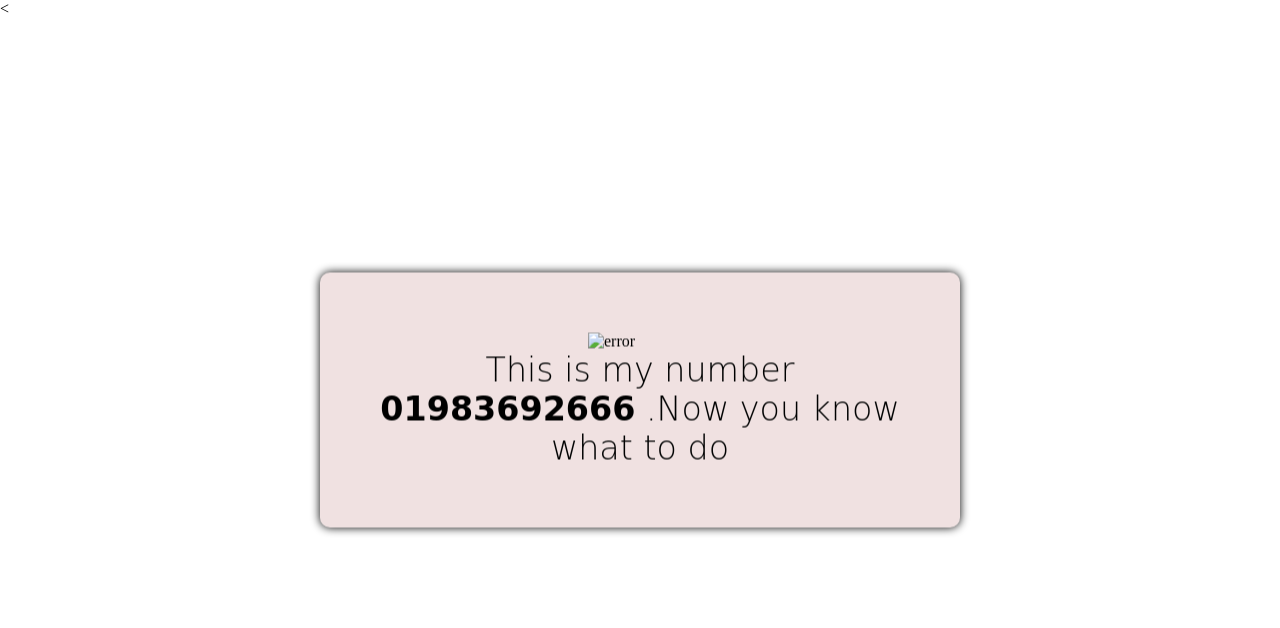
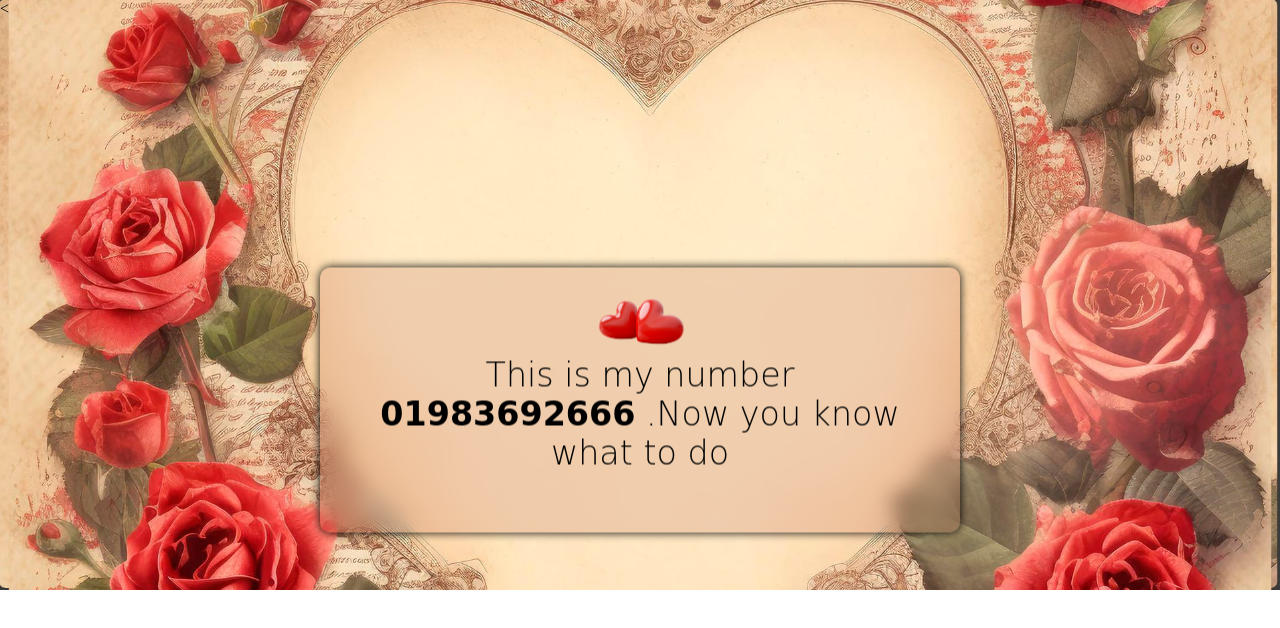
Before and after one commit to hamidur-shohan/confession, a plain HTML site: page yes.html in a window 1280 px wide. Drawn offline with Linux system fonts and the light colour scheme; the site is published under a folder, as on GitHub Pages, so addresses that start at the root find nothing; a web font is replaced by a local one.

Commit message:
yes.html

```diff
--- a/yes.html
+++ b/yes.html
@@ -4,7 +4,7 @@
     <meta charset="UTF-8">
     <meta name="viewport" content="width=device-width, initial-scale=1.0">
     <title>Just Call Sweetheart</title>
-    <link rel="shortcut icon" type="image/x-icon" href="/picture/logo.png">
+    <link rel="shortcut icon" type="image/x-icon" href="picture/logo.png">
     <<link rel="preconnect" href="https://fonts.googleapis.com">
     <link rel="preconnect" href="https://fonts.gstatic.com" crossorigin>
     <link href="https://fonts.googleapis.com/css2?family=Love+Light&family=Playwrite+SK:wght@100..400&display=swap" rel="stylesheet">
@@ -14,7 +14,7 @@
             padding: 0;
         }
         body{
-            background:url(/picture/back.jpg);
+            background:url(picture/back.jpg);
             background-repeat: no-repeat;
             background-size: cover;
         }
@@ -64,7 +64,7 @@
 <body>
 
     <div class="ptext">
-        <img src="/picture/love2.png" alt="error">
+        <img src="picture/love2.png" alt="error">
         <p>This is my number <b>01983692666</b> .Now you know what to do</p>
 
     </div>
```
